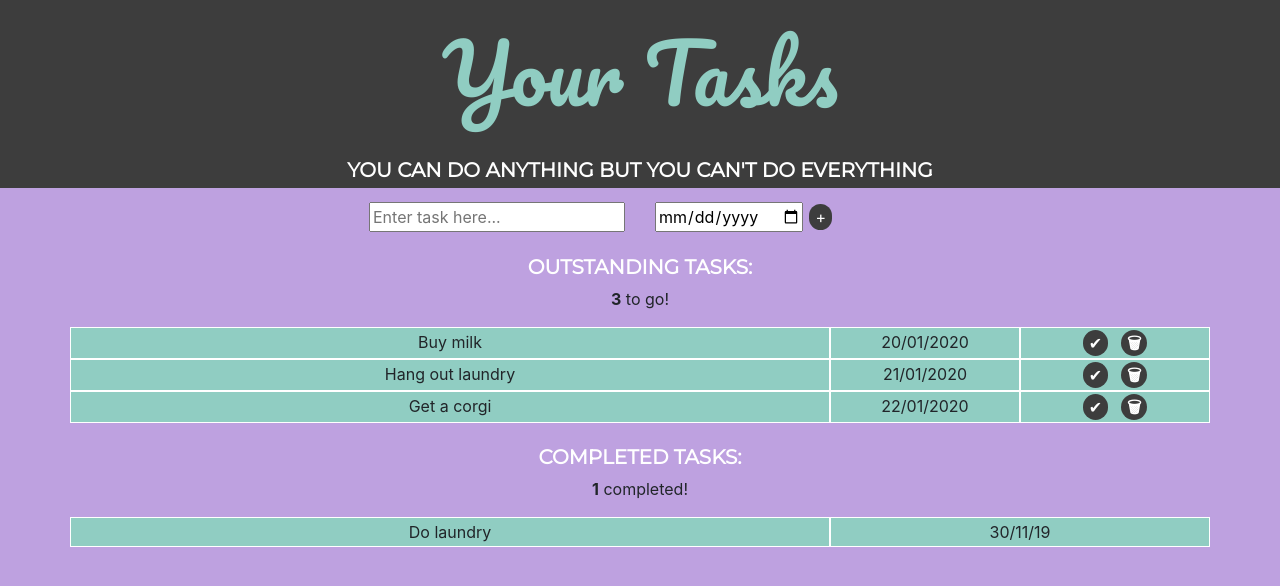
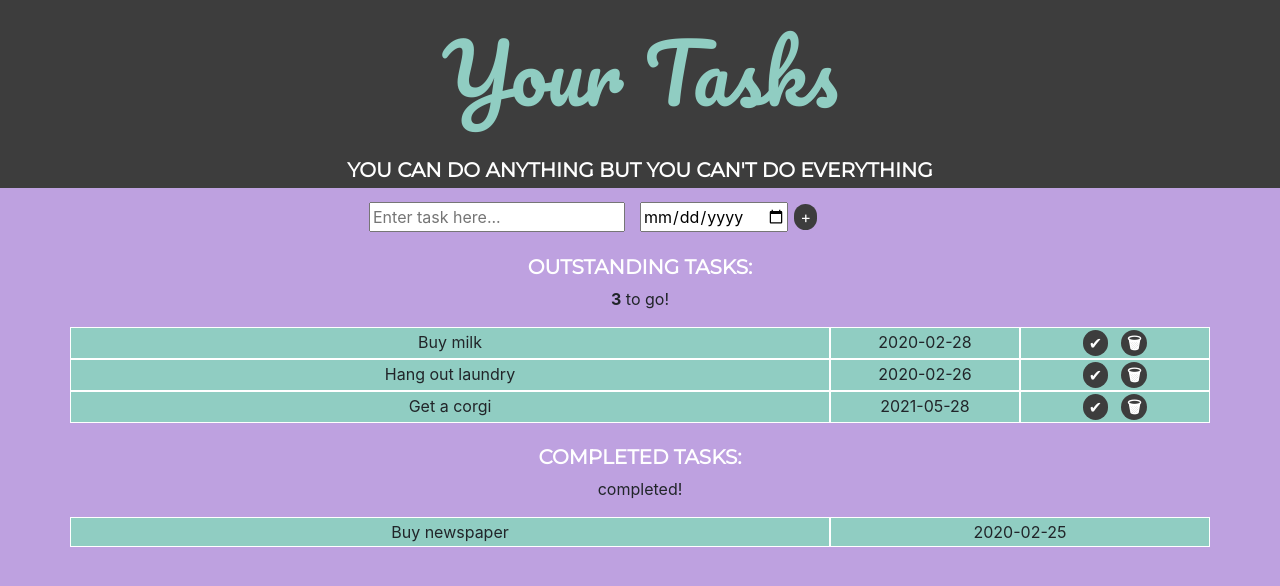
Before and after one commit to rosie-i/todo-app-frontend, a React (Create React App) app: page / in a window 1280 px wide. Shown: the top 586 px of the page. Built offline with nearby package versions, Linux system fonts and the light colour scheme.

Commit message:
Completed task list renders succesfully

```diff
--- a/public/style.css
+++ b/public/style.css
@@ -64,26 +64,11 @@ h2 {
   text-align: center;
 }
 
-/* Used on week-002 repo, doesn't seem to be necessary now we've moved to React
-
-.gridItemOutstandingButtons {
-  border: 1px solid white;
-  padding: 0px;
-  text-align: center;
-}
-
-*/
-
-
-
 .completedTasks {
   text-align: center;
   margin-top: 1.4em;
 }
 
-.completedTaskRendering {
-  text-decoration: line-through;
-}
 
 .gridContainerCompleted {
   background-color: #90cdc2;
--- a/src/App.js
+++ b/src/App.js
@@ -1,6 +1,4 @@
 import React from 'react';
-// import logo from './logo.svg';
-// import './App.css';
 
 import Header from './Header';
 import NewTaskInput from './NewTaskInput';
@@ -16,25 +14,27 @@ import uuidv1 from 'uuid/v1';
 class App extends React.Component {
 
   state = {
-    tasks: [
-      { id: uuidv1(), description: "Buy milk", due: "20/01/2020", completed: false },
-      { id: uuidv1(), description: "Hang out laundry", due: "21/01/2020", completed: false },
-      { id: uuidv1(), description: "Get a corgi", due: "22/01/2020", completed: false }
+    outstandingTasks: [
+      { id: uuidv1(), description: "Buy milk", due: "2020-02-28", completed: false },
+      { id: uuidv1(), description: "Hang out laundry", due: "2020-02-26", completed: false },
+      { id: uuidv1(), description: "Get a corgi", due: "2021-05-28", completed: false }
+    ],
+    completedTasks: [
+      { id: uuidv1(), description: "Buy newspaper", due: "2020-02-25", completed: true },
     ]
   }
 
-  // filter function could be useful to render a new array based on completed: true or completed: false
 
 
   deleteTask = (taskID) => {
     // Tasks will be deleted when this function executes
     // 1. Get list of tasks from state
-    let tasks = this.state.tasks;
+    let tasks = this.state.outstandingTasks;
     // 2. Identify task that matches the given taskID and remove it
     let updatedTasks = tasks.filter(item => item.id !== taskID);
     // 3. Update state to reflect deletion with new collection of tasks (i.e. without the one we just deleted)
     this.setState({
-      tasks: updatedTasks
+      outstandingTasks: updatedTasks
     });
   }
 
@@ -45,22 +45,22 @@ class App extends React.Component {
     const taskToAdd = { id: uuidv1(), description: newTaskDescription, due: newTaskDueDate, completed: false }
 
     // 2. Get current array of tasks from state
-    let tasksToDo = this.state.tasks;
+    let tasksToDo = this.state.outstandingTasks;
 
     // 3. Add new task object (taskToAdd) to the array
     tasksToDo.push(taskToAdd);
 
     // 4. Update state to reference new array with added task
     this.setState({
-      tasks: tasksToDo
+      outstandingTasks: tasksToDo
     });
   }
 
   doneClicked = (taskID) => {
-    // When this executes, task will change to completed: true and be deleted from outstanding task list
+    // When this executes, task will change to completed: true and therefore move from outstanding task list to completed
+
     // 1. Find task to update (from list of tasks in state)
-    let tasks = this.state.tasks;
-
+    let tasks = this.state.outstandingTasks;
 
     for (let i = 0; i < tasks.length; i++) {
       if (tasks[i].id === taskID) {
@@ -69,10 +69,34 @@ class App extends React.Component {
         break;
       }
     }
+
     // 3. Update state
     this.setState({
-      tasks: tasks
-    })
+      outstandingTasks: tasks
+    });
+
+    // Get the list of outstanding tasks from state
+    let outstandingTaskList = this.state.outstandingTasks;
+
+    let completedTask;
+    for (let i = 0; i < outstandingTaskList.length; i++) {
+      // Identify item marked as complete
+      if (outstandingTaskList[i].id === taskID) {
+        // Remove item from array of outstanding tasks
+        completedTask = outstandingTaskList[i];
+        outstandingTaskList.splice(i, 1);
+        break;
+      }
+    }
+    // Push item to array of completed tasks
+    const completedTaskList = this.state.completedTasks;
+    completedTaskList.push(completedTask);
+
+    // Update state
+    this.setState({
+      outstandingTasks: outstandingTaskList,
+      completedTasks: completedTaskList
+    });
   }
 
 
@@ -83,15 +107,17 @@ class App extends React.Component {
         <div className="container">
           <NewTaskInput addTaskFunc={this.addTask} />
           <OutstandingTaskTitle />
-          <OutstandingTaskCount outstandingTaskCount={this.state.tasks.length} />
+          <OutstandingTaskCount outstandingTaskCount={this.state.outstandingTasks.length} />
           <OutstandingTaskList
-            taskList={this.state.tasks}
+            outstandingTaskList={this.state.outstandingTasks}
             deleteTaskFunc={this.deleteTask}
             doneClickedFunc={this.doneClicked}
           />
           <CompletedTaskTitle />
-          <CompletedTaskCount />
-          <CompletedTaskList />
+          <CompletedTaskCount completedTaskCount={this.state.completedTasks.length}/>
+          <CompletedTaskList
+            completedTaskList={this.state.completedTasks}
+          />
         </div>
       </div>
     );
--- a/src/CompletedTask.js
+++ b/src/CompletedTask.js
@@ -5,10 +5,11 @@ class CompletedTask extends React.Component {
         return (
             <div className="row gridContainerCompleted">
                 <div className="col-8 gridItemCompleted">
-                    Do laundry
+                    {this.props.item.description}
                 </div>
+
                 <div className="col-4 gridItemCompleted">
-                    30/11/19
+                    {this.props.item.due}
                 </div>
             </div>
         );
--- a/src/CompletedTaskCount.js
+++ b/src/CompletedTaskCount.js
@@ -4,7 +4,7 @@ class CompletedTaskCount extends React.Component {
     render() {
         return (
             <div className="row">
-                <p className="tasksToGo col-12"><b>1</b> completed!</p>
+                <p className="tasksToGo col-12"><b>{this.props.CompletedTaskCount}</b> completed!</p>
             </div>
         );
     }
--- a/src/CompletedTaskList.js
+++ b/src/CompletedTaskList.js
@@ -5,7 +5,16 @@ class CompletedTaskList extends React.Component {
     render() {
         return (
             <div>
-                <CompletedTask />
+                {
+                    this.props.completedTaskList.map(
+                        (taskItem) => <CompletedTask
+                            key={taskItem.id}
+                            item={taskItem}
+                            doneClickedFunc={this.props.doneClickedFunc}
+                            deleteTaskFunc={this.props.deleteTaskFunc}
+                        />
+                    )
+                }
             </div>
         );
     }
--- a/src/NewTaskInput.js
+++ b/src/NewTaskInput.js
@@ -4,7 +4,7 @@ class NewTaskInput extends React.Component {
 
     state = {
         newTaskDescription: "No task entered",
-        newTaskDueDate: "No due date entered"
+        newTaskDueDate: "Whenever..."
     }
 
     addTask = () => {
@@ -33,7 +33,7 @@ class NewTaskInput extends React.Component {
                 <div className="col-6 text-right">
                     <input type="text" name="taskname" placeholder="Enter task here..." onChange={this.taskDescriptionChanged} />
                 </div>
-                <div className="col-6 text-left">
+                <div className="text-left">
                     <input type="date" onChange={this.taskDateChanged} />
                     <button type="button" onClick={this.addTask}>+</button>
                 </div>
--- a/src/OutstandingTask.js
+++ b/src/OutstandingTask.js
@@ -16,19 +16,18 @@ class OutstandingTask extends React.Component {
         // Conditional rendering using variables to store elements
         // If our task is marked completed: true, this will render with strikethrough text
 
-        let description;
+        // let description;
 
-        if (this.props.item.completed) {
-            description = <div className="col-12 col-md-8 gridItemOutstanding completedTaskRendering">{this.props.item.description}</div>
-        } else {
-            description = <div className="col-12 col-md-8 gridItemOutstanding">{this.props.item.description}</div>
-        }
+        // if (this.props.item.completed) {
+        //     description = <div className="col-12 col-md-8 gridItemOutstanding completedTaskRendering">{this.props.item.description}</div>
+        // } else {
+        //     description = <div className="col-12 col-md-8 gridItemOutstanding">{this.props.item.description}</div>
+        // }
 
 
         return (
             <div className="row gridContainerOutstanding">
-                {/* This renders the element as defined above using conditional rendering*/}
-                {description}
+                <div className="col-12 col-md-8 gridItemOutstanding">{this.props.item.description}</div>
 
                 <div className="col-6 col-md-2 gridItemOutstanding">
                     {this.props.item.due}
--- a/src/OutstandingTaskList.js
+++ b/src/OutstandingTaskList.js
@@ -6,7 +6,7 @@ class OutstandingTaskList extends React.Component {
         return (
             <div>
                 {
-                    this.props.taskList.map(
+                    this.props.outstandingTaskList.map(
                         (taskItem) => <OutstandingTask
                             key={taskItem.id}
                             item={taskItem}
```
